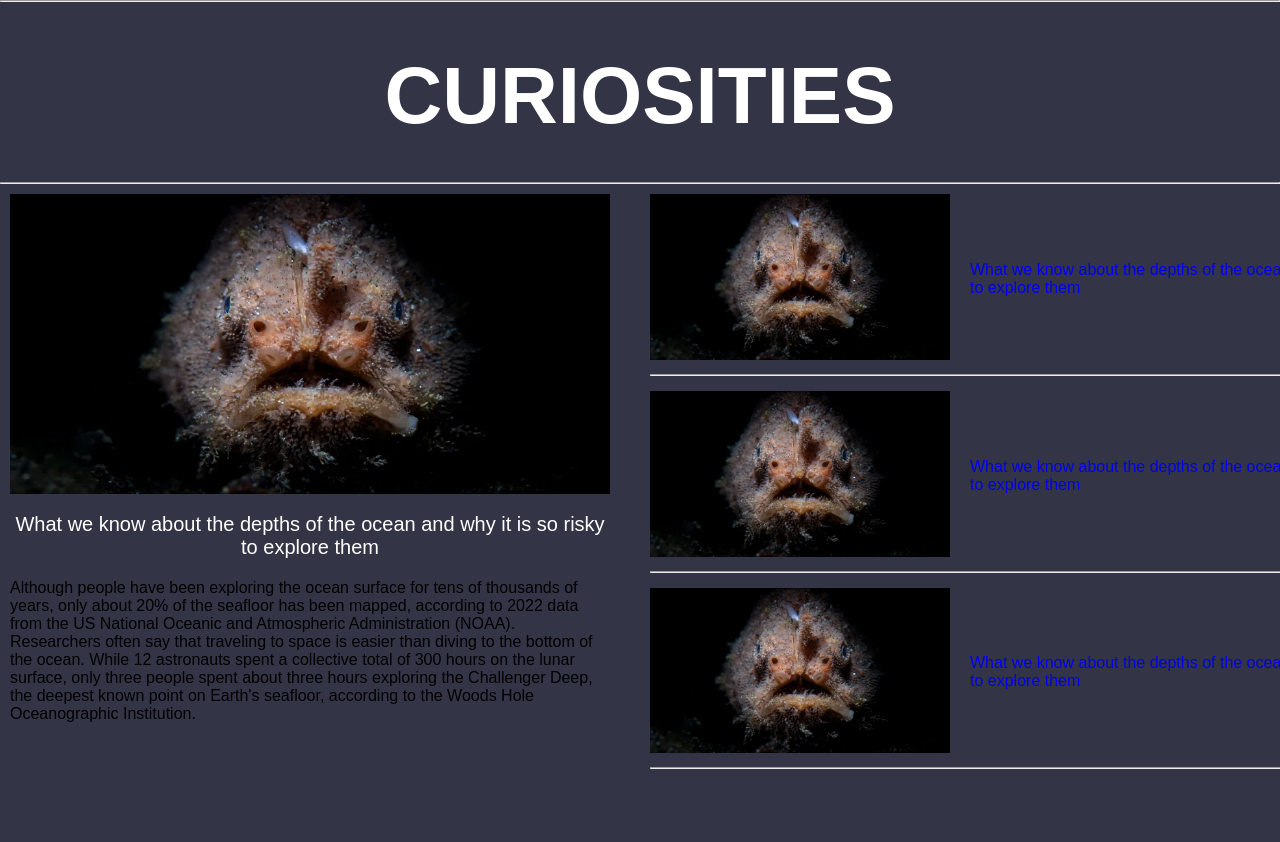
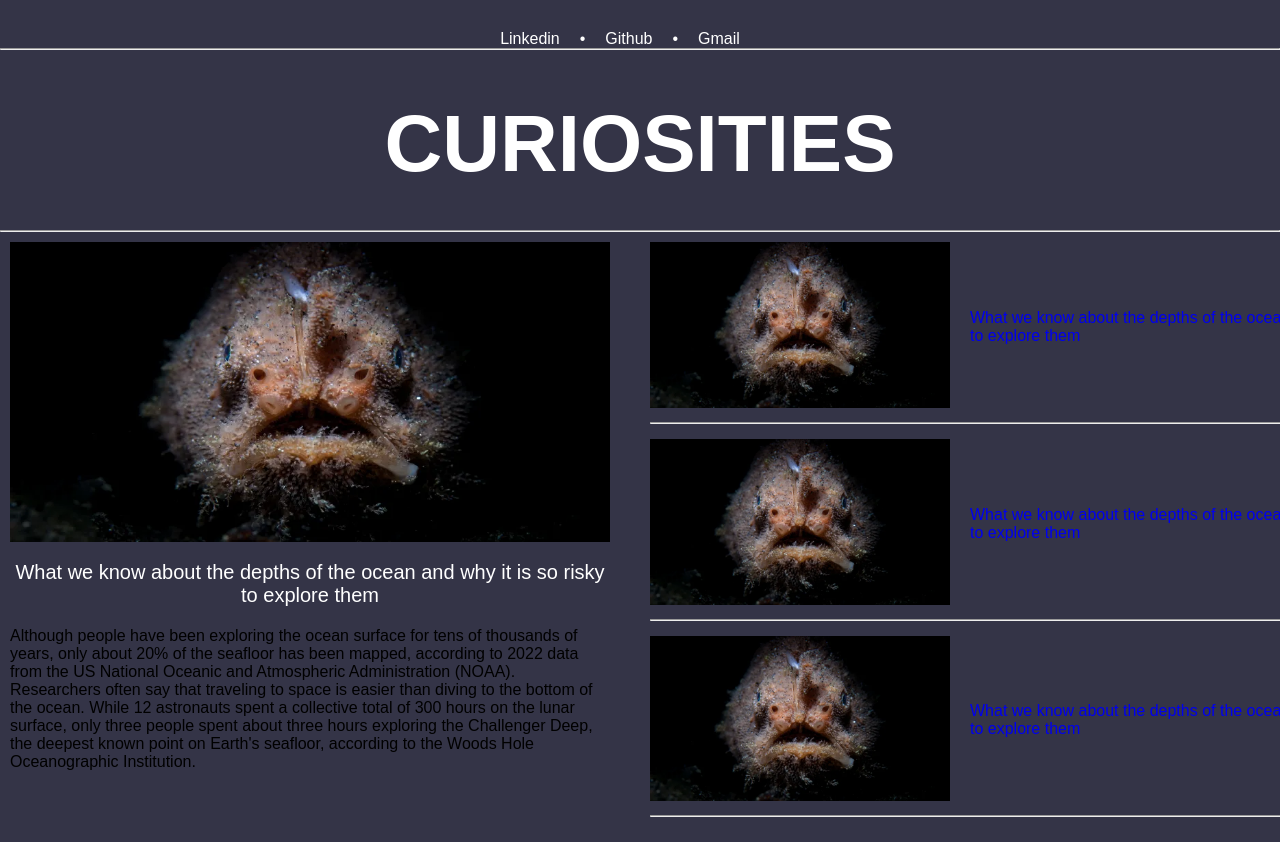
Before and after one commit to NiEl0503/Blog-curiosidades, an Angular app in the folder blog/: page / in a window 1280 px wide. Shown: the top 842 px of the page. Before the commit the page ends 800 px from the top, so only its background shows below. Built offline with nearby package versions, Linux system fonts and the light colour scheme.

Commit message:
working in the menu section

```diff
--- a/blog/src/app/components/menu-bar/menu-bar.component.css
+++ b/blog/src/app/components/menu-bar/menu-bar.component.css
@@ -0,0 +1,18 @@
+.menu-bar__container {
+    margin-top: 15px;
+}
+
+.menu-bar__container ul{
+display: flex;
+flex-direction: row;
+}
+
+.menu-bar__container li{
+    margin-right: 20px;
+    list-style: none;
+    color: white;
+    }
+
+    .menu-bar__container a{
+        color: white;
+        }
--- a/blog/src/app/components/menu-bar/menu-bar.component.html
+++ b/blog/src/app/components/menu-bar/menu-bar.component.html
@@ -1 +1,8 @@
-<p>menu-bar works!</p>
+<section class="menu-bar__container">
+<ul>
+<li><a href="www.linkedin.com/in/ninoska-contreras">Linkedin</a></li><li><span>•</span></li>
+<li><a href="https://github.com/NiEl0503">Github</a></li><li><span>•</span></li>
+<li><a href="mailto:ncontreraskanan@gmail.com">Gmail</a></li><li></li>
+</ul>
+
+</section>
--- a/blog/src/app/pages/home/home.component.css
+++ b/blog/src/app/pages/home/home.component.css
@@ -3,3 +3,9 @@
     display: flex;
     flex-direction: row;
 }
+
+header {
+    margin-top: 15px;
+    display: flex;
+    justify-content: center;
+}
--- a/blog/src/app/pages/home/home.component.html
+++ b/blog/src/app/pages/home/home.component.html
@@ -1,3 +1,6 @@
+<header>
+<app-menu-bar></app-menu-bar>
+</header>
 <app-menu-title></app-menu-title>
 <div class="articles__container">
     <div class="articles__main">
```
